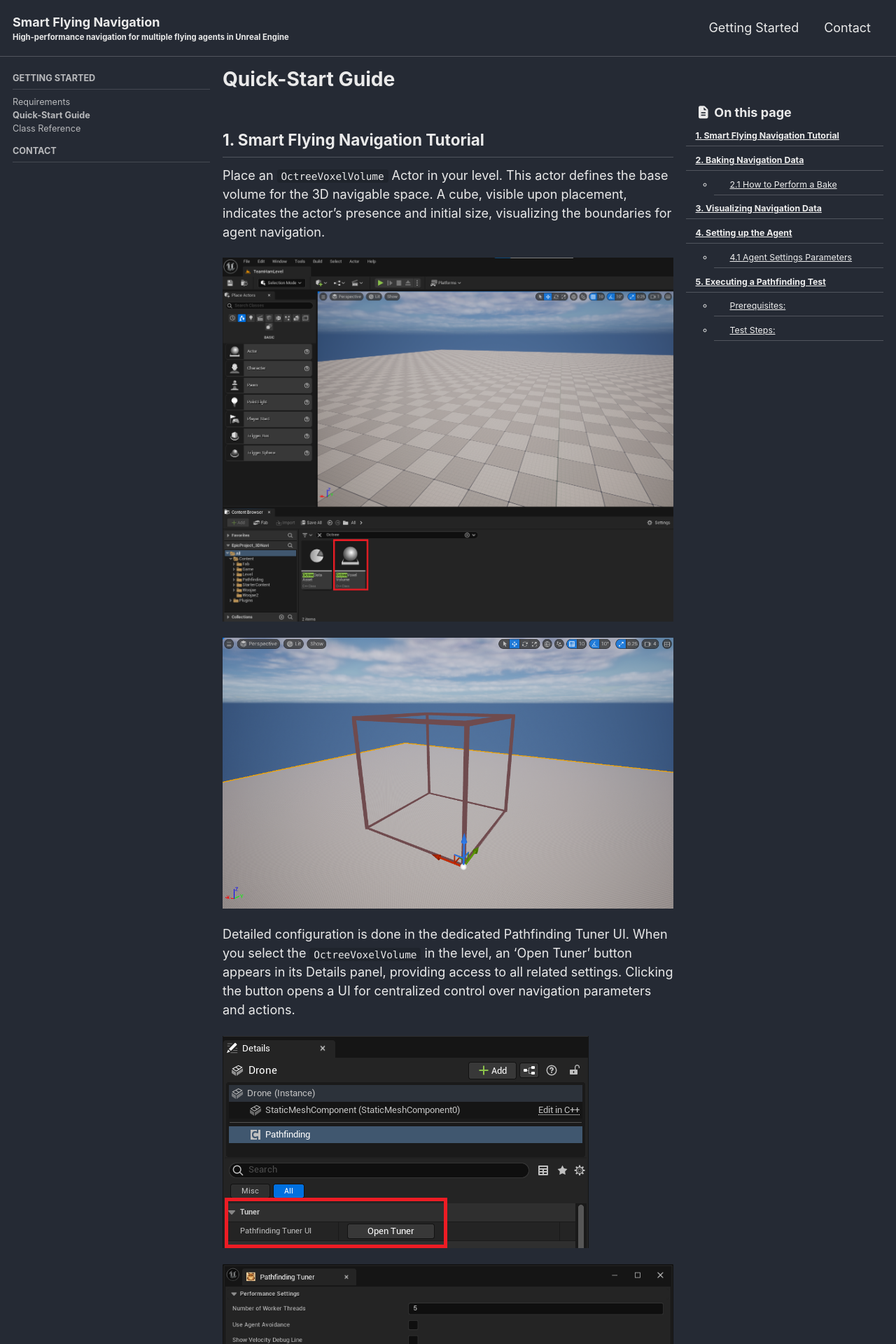
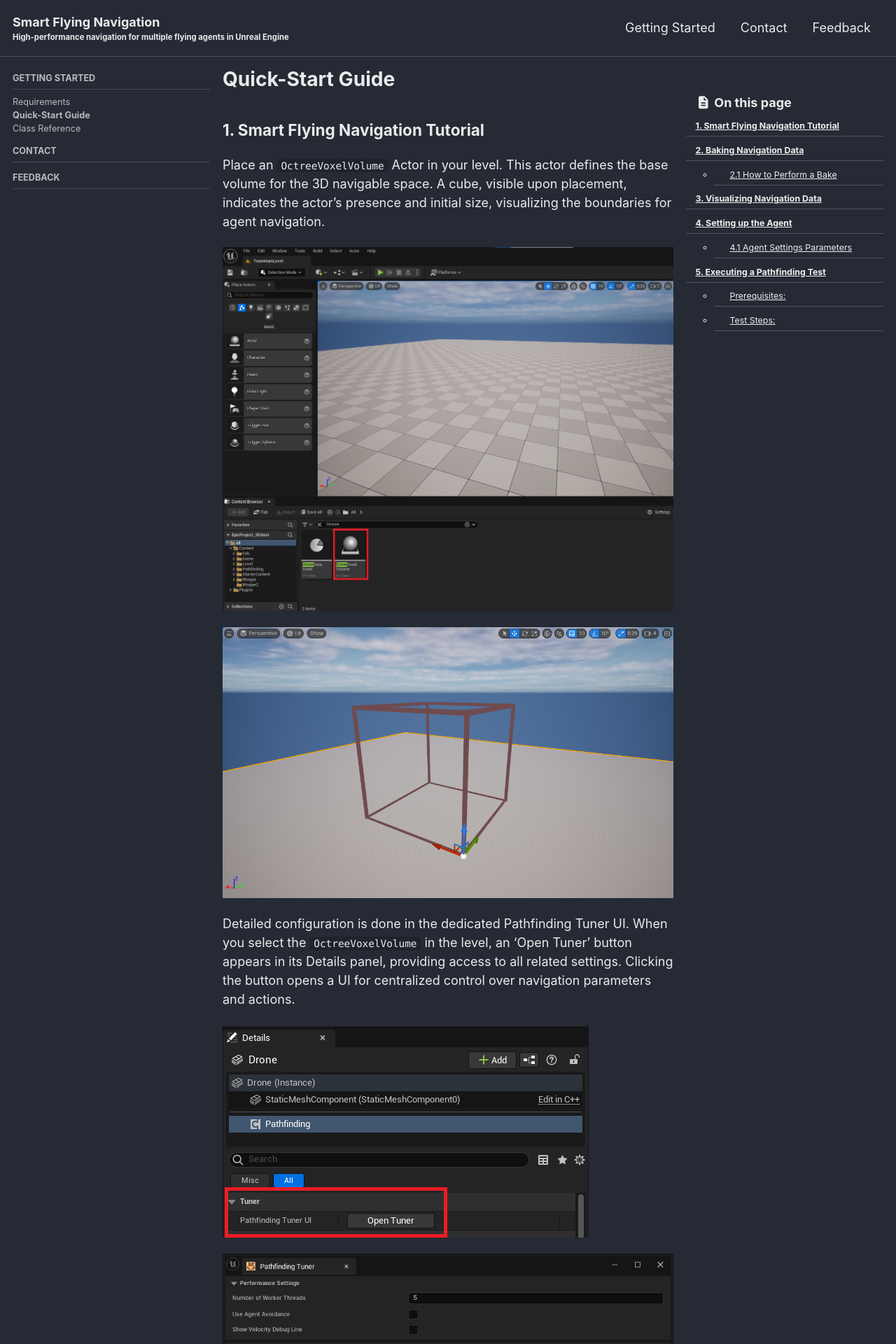
Before and after one commit to TeamHamDev/TeamHamDev.github.io, a Jekyll site: the page built from _docs/01-quick-start-guide.md, in a window 1280 px wide. Shown: the top 1920 px of the page at 70% size. Built offline with Jekyll 4.4.1, drawn with Linux system fonts in a browser that asks for light colours; cached includes are drawn as plain includes.

```diff
--- a/_config.yml
+++ b/_config.yml
@@ -24,7 +24,7 @@ name                     : "TeamHamDev"
 description              :  "Documentation for Smart Flying Navigation, a high-performance, integrated navigation plugin for complex 3D environments in Unreal Engine."
 url                      : # the base hostname & protocol for your site e.g. "https://mmistakes.github.io"
 baseurl                  : # the subpath of your site, e.g. "/blog"
-repository               : # GitHub username/repo-name e.g. "mmistakes/minimal-mistakes"
+repository               : "TeamHamDev/TeamHamDev.github.io"
 teaser                   : # path of fallback teaser image, e.g. "/assets/images/500x300.png"
 logo                     : # path of logo image to display in the masthead, e.g. "/assets/images/88x88.png"
 masthead_title           : # overrides the website title displayed in the masthead, use " " for no title
@@ -34,31 +34,20 @@ enable_copy_code_button  : # true, false (default)
 copyright                : # "copyright" name, defaults to site.title
 copyright_url            : # "copyright" URL, defaults to site.url
 comments:
-  provider               : # false (default), "disqus", "discourse", "facebook", "staticman", "staticman_v2", "utterances", "giscus", "custom"
-  disqus:
-    shortname            : # https://help.disqus.com/customer/portal/articles/466208-what-s-a-shortname-
-  discourse:
-    server               : # https://meta.discourse.org/t/embedding-discourse-comments-via-javascript/31963 , e.g.: meta.discourse.org
-  facebook:
-    # https://developers.facebook.com/docs/plugins/comments
-    appid                :
-    num_posts            : # 5 (default)
-    colorscheme          : # "light" (default), "dark"
-  utterances:
-    theme                : # "github-light" (default), "github-dark"
-    issue_term           : # "pathname" (default)
+  provider               : "giscus"
   giscus:
-    repo_id              : # Shown during giscus setup at https://giscus.app
-    category_name        : # Full text name of the category
-    category_id          : # Shown during giscus setup at https://giscus.app
-    discussion_term      : # "pathname" (default), "url", "title", "og:title"
-    reactions_enabled    : # '1' for enabled (default), '0' for disabled
-    theme                : # "light" (default), "dark", "dark_dimmed", "transparent_dark", "preferred_color_scheme"
-    strict               : # 1 for enabled, 0 for disabled (default)
-    input_position       : # "top", "bottom" # The comment input box will be placed above or below the comments
-    emit_metadata        : # 1 for enabled, 0 for disabled (default) # https://github.com/giscus/giscus/blob/main/ADVANCED-USAGE.md#imetadatamessage
-    lang                 : # "en" (default)
-    lazy                 : # true, false # Loading of the comments will be deferred until the user scrolls near the comments container.
+    repo                 : "TeamHamDev/TeamHamDev.github.io"
+    repo_id              : "R_kgDOPb3ejA"
+    category_name        : "General"
+    category_id          : "DIC_kwDOPb3ejM4CuScx"
+    discussion_term      : "pathname"
+    reactions_enabled    : "0"
+    theme                : "preferred_color_scheme"
+    strict               : "0"
+    input_position       : "bottom"
+    emit_metadata        : "0"
+    lang                 : "en"
+    lazy                 : true
   staticman:
     branch               : # "master"
     endpoint             : # "https://{your Staticman v3 API}/v3/entry/github/"
--- a/_data/navigation.yml
+++ b/_data/navigation.yml
@@ -10,3 +10,5 @@ main:
         url: /docs/component-reference/
   - title: "Contact"
     url: /contact/
+  - title: "Feedback"
+    url: /feedback/
--- a/_layouts/single.html
+++ b/_layouts/single.html
@@ -35,7 +35,7 @@ layout: default
             <a href="{{ page.url | absolute_url }}" itemprop="url">{{ page.title | markdownify | remove: "<p>" | remove: "</p>" }}</a>
           </h1>
           {%- endif %}
-          {% include page__meta.html %}
+
         </header>
       {% endunless %}
 
--- a/_sass/minimal-mistakes/_page.scss
+++ b/_sass/minimal-mistakes/_page.scss
@@ -67,6 +67,7 @@ body {
 .page__title {
   margin-top: 0;
   line-height: 1;
+  margin-bottom: 0;
 
   a {
     color: $text-color;
@@ -427,11 +428,11 @@ body {
 }
 
 .page__comments-title {
-  margin-top: 2rem;
+  margin-top: 0;
   margin-bottom: 10px;
   padding-top: 2rem;
   font-size: $type-size-6;
-  border-top: 1px solid $border-color;
+  border-top: none;
   text-transform: uppercase;
 }
 
--- a/assets/css/main.scss
+++ b/assets/css/main.scss
@@ -40,3 +40,17 @@ search: false
 .changelog-entry > *:first-child {
   margin-top: 0;
 }
+
+/* Custom overrides for Feedback page */
+.page__content h1,
+.page__content h2,
+.page__content h3,
+.page__content h4,
+.page__content h5,
+.page__content h6 {
+  border-bottom: none !important;
+}
+
+.page__content {
+  border-bottom: none !important;
+}
```
Also changed, not shown: _pages/feedback.md (added, +6 -0 lines).
